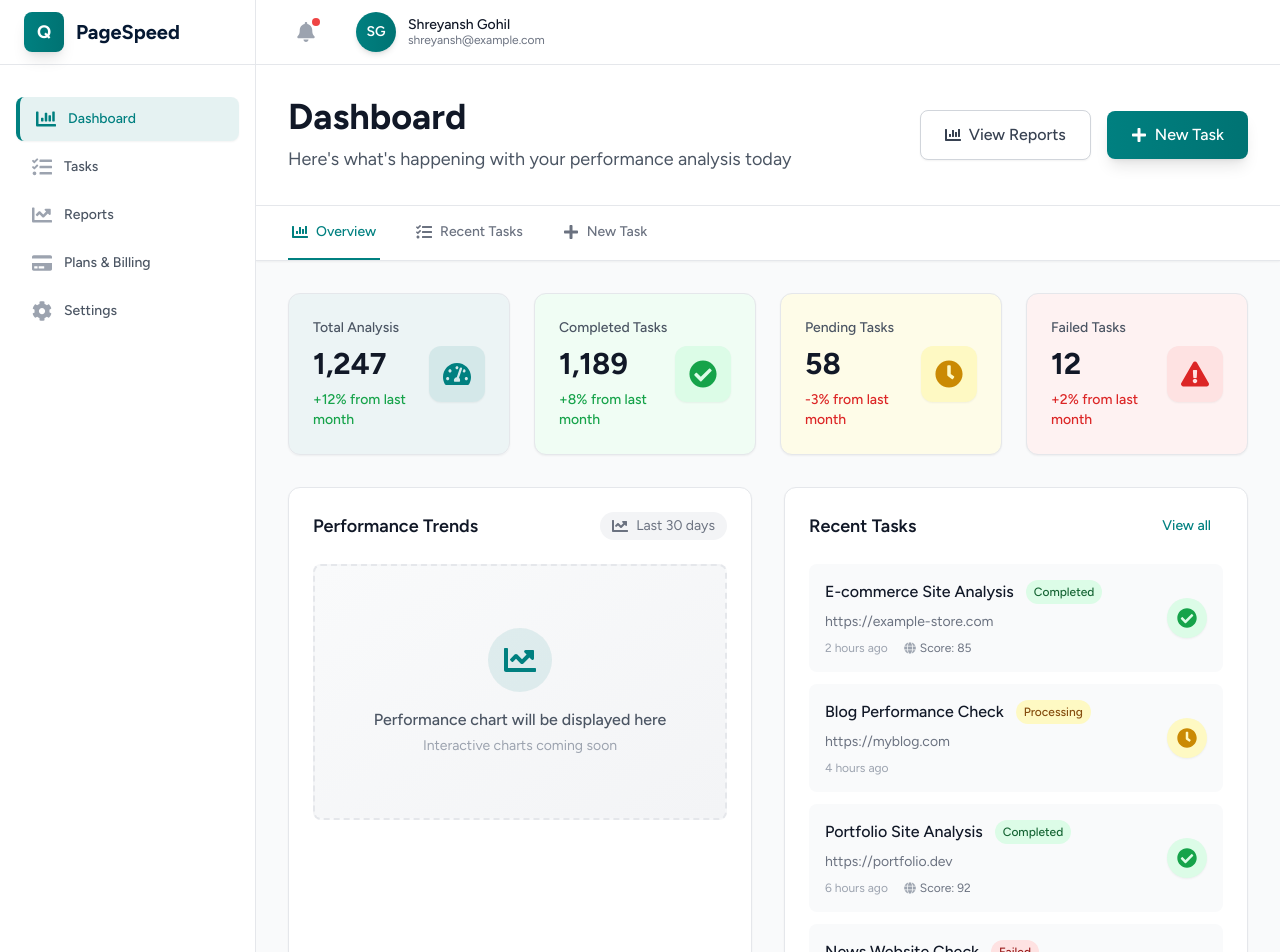
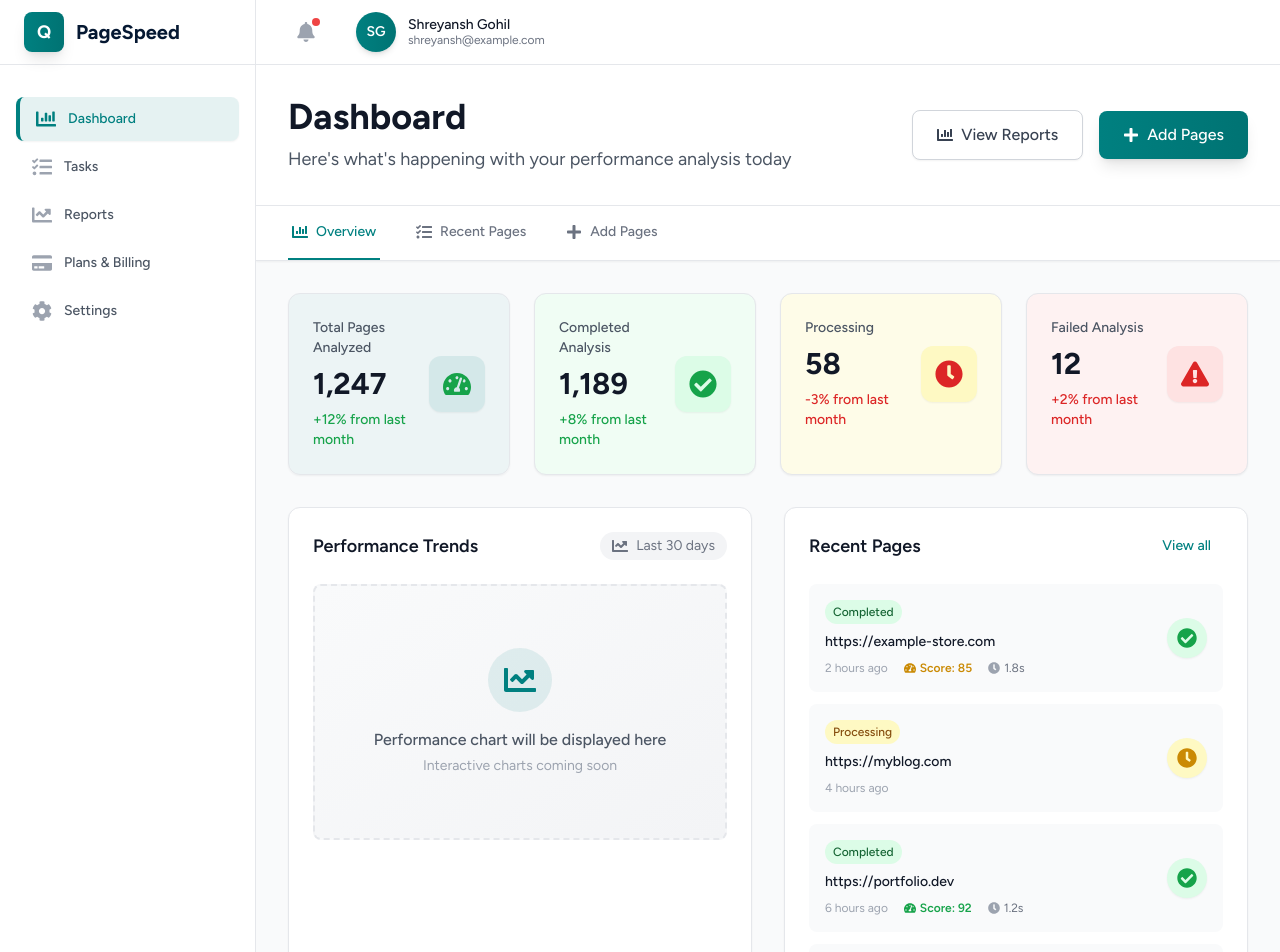
Before and after one commit to shreyanshgohil/pagematrixfrontend-new, a Next.js app: page /dashboard in a window 1280 px wide. Shown: the top 952 px of the page. Built offline with nearby package versions, Linux system fonts and the light colour scheme; no server answers.

Commit message:
feat: done

```diff
--- a/src/components/dashboard/DashboardOverview.jsx
+++ b/src/components/dashboard/DashboardOverview.jsx
@@ -11,7 +11,7 @@ import {
 const DashboardOverview = () => {
   const stats = [
     {
-      name: "Total Analysis",
+      name: "Total Pages Analyzed",
       value: "1,247",
       change: "+12% from last month",
       changeType: "positive",
@@ -21,7 +21,7 @@ const DashboardOverview = () => {
       iconBg: "bg-brand-theme/10",
     },
     {
-      name: "Completed Tasks",
+      name: "Completed Analysis",
       value: "1,189",
       change: "+8% from last month",
       changeType: "positive",
@@ -31,7 +31,7 @@ const DashboardOverview = () => {
       iconBg: "bg-green-100",
     },
     {
-      name: "Pending Tasks",
+      name: "Processing",
       value: "58",
       change: "-3% from last month",
       changeType: "negative",
@@ -41,7 +41,7 @@ const DashboardOverview = () => {
       iconBg: "bg-yellow-100",
     },
     {
-      name: "Failed Tasks",
+      name: "Failed Analysis",
       value: "12",
       change: "+2% from last month",
       changeType: "negative",
@@ -55,34 +55,34 @@ const DashboardOverview = () => {
   const recentTasks = [
     {
       id: 1,
-      title: "E-commerce Site Analysis",
       url: "https://example-store.com",
       status: "completed",
-      score: 85,
+      performanceScore: 85,
+      loadTime: "1.8s",
       date: "2 hours ago",
     },
     {
       id: 2,
-      title: "Blog Performance Check",
       url: "https://myblog.com",
       status: "processing",
-      score: null,
+      performanceScore: null,
+      loadTime: null,
       date: "4 hours ago",
     },
     {
       id: 3,
-      title: "Portfolio Site Analysis",
       url: "https://portfolio.dev",
       status: "completed",
-      score: 92,
+      performanceScore: 92,
+      loadTime: "1.2s",
       date: "6 hours ago",
     },
     {
       id: 4,
-      title: "News Website Check",
       url: "https://news-site.com",
       status: "failed",
-      score: null,
+      performanceScore: null,
+      loadTime: null,
       date: "8 hours ago",
     },
   ];
@@ -189,13 +189,16 @@ const DashboardOverview = () => {
           </div>
         </div>
 
-        {/* Recent Tasks */}
+        {/* Recent Pages */}
         <div className="bg-white rounded-xl shadow-sm border border-gray-200 p-6 hover:shadow-md transition-shadow duration-200">
           <div className="flex items-center justify-between mb-6">
             <h3 className="text-lg font-semibold text-gray-900">
-              Recent Tasks
+              Recent Pages
             </h3>
-            <button className="text-brand-theme hover:text-brand-theme-600 text-sm font-medium px-3 py-1 rounded-lg hover:bg-brand-theme/5 transition-colors">
+            <button
+              onClick={() => window.location.href = "/tasks-dashboard"}
+              className="text-brand-theme hover:text-brand-theme-600 text-sm font-medium px-3 py-1 rounded-lg hover:bg-brand-theme/5 transition-colors"
+            >
               View all
             </button>
           </div>
@@ -205,9 +208,8 @@ const DashboardOverview = () => {
                 key={task.id}
                 className="flex items-center justify-between p-4 bg-gray-50 rounded-lg hover:bg-gray-100 transition-colors"
               >
-                <div className="flex-1">
+                <div className="flex-1 min-w-0">
                   <div className="flex items-center space-x-3 mb-2">
-                    <h4 className="font-medium text-gray-900">{task.title}</h4>
                     <span
                       className={`px-2 py-1 rounded-full text-xs font-medium ${getStatusColor(
                         task.status
@@ -216,31 +218,45 @@ const DashboardOverview = () => {
                       {getStatusText(task.status)}
                     </span>
                   </div>
-                  <p className="text-sm text-gray-500 mb-2">{task.url}</p>
-                  <div className="flex items-center space-x-4">
+                  <p className="text-sm text-gray-900 font-medium mb-2 truncate">{task.url}</p>
+                  <div className="flex items-center space-x-4 flex-wrap">
                     <span className="text-xs text-gray-400">{task.date}</span>
-                    {task.score && (
+                    {task.performanceScore && (
                       <div className="flex items-center space-x-1">
-                        <FaGlobe className="h-3 w-3 text-gray-400" />
+                        <FaTachometerAlt className={`h-3 w-3 ${
+                          task.performanceScore >= 90 ? "text-green-600" :
+                          task.performanceScore >= 50 ? "text-yellow-600" : "text-red-600"
+                        }`} />
+                        <span className={`text-xs font-semibold ${
+                          task.performanceScore >= 90 ? "text-green-600" :
+                          task.performanceScore >= 50 ? "text-yellow-600" : "text-red-600"
+                        }`}>
+                          Score: {task.performanceScore}
+                        </span>
+                      </div>
+                    )}
+                    {task.loadTime && (
+                      <div className="flex items-center space-x-1">
+                        <FaClock className="h-3 w-3 text-gray-400" />
                         <span className="text-xs text-gray-500">
-                          Score: {task.score}
+                          {task.loadTime}
                         </span>
                       </div>
                     )}
                   </div>
                 </div>
                 {task.status === "completed" && (
-                  <div className="w-10 h-10 bg-green-100 rounded-full flex items-center justify-center shadow-sm">
+                  <div className="w-10 h-10 bg-green-100 rounded-full flex items-center justify-center shadow-sm flex-shrink-0">
                     <FaCheckCircle className="h-5 w-5 text-green-600" />
                   </div>
                 )}
                 {task.status === "processing" && (
-                  <div className="w-10 h-10 bg-yellow-100 rounded-full flex items-center justify-center shadow-sm">
+                  <div className="w-10 h-10 bg-yellow-100 rounded-full flex items-center justify-center shadow-sm flex-shrink-0">
                     <FaClock className="h-5 w-5 text-yellow-600" />
                   </div>
                 )}
                 {task.status === "failed" && (
-                  <div className="w-10 h-10 bg-red-100 rounded-full flex items-center justify-center shadow-sm">
+                  <div className="w-10 h-10 bg-red-100 rounded-full flex items-center justify-center shadow-sm flex-shrink-0">
                     <FaExclamationTriangle className="h-5 w-5 text-red-600" />
                   </div>
                 )}
@@ -262,10 +278,10 @@ const DashboardOverview = () => {
             </div>
             <div className="text-left">
               <p className="font-semibold text-gray-900 group-hover:text-brand-theme transition-colors">
-                New Analysis
+                Add Pages
               </p>
               <p className="text-sm text-gray-500">
-                Start a new performance analysis
+                Analyze new pages for speed and performance
               </p>
             </div>
           </button>
--- a/src/components/dashboard/RecentTasks.jsx
+++ b/src/components/dashboard/RecentTasks.jsx
@@ -8,6 +8,8 @@ import {
   FaDownload,
   FaFilter,
   FaPlus,
+  FaTachometerAlt,
+  FaRocket,
 } from "react-icons/fa";
 
 const RecentTasks = () => {
@@ -16,68 +18,74 @@ const RecentTasks = () => {
   const tasks = [
     {
       id: 1,
-      title: "E-commerce Site Analysis",
       url: "https://example-store.com",
       status: "completed",
-      score: 85,
+      performanceScore: 85,
+      loadTime: "1.8s",
+      lcp: "2.1s",
+      fid: "95ms",
+      cls: "0.08",
       date: "2024-01-15T10:30:00Z",
-      type: "PageSpeed Analysis",
-      urls: 1,
     },
     {
       id: 2,
-      title: "Blog Performance Check",
       url: "https://myblog.com",
       status: "processing",
-      score: null,
+      performanceScore: null,
+      loadTime: null,
+      lcp: null,
+      fid: null,
+      cls: null,
       date: "2024-01-15T08:15:00Z",
-      type: "Performance Check",
-      urls: 3,
     },
     {
       id: 3,
-      title: "Portfolio Site Analysis",
       url: "https://portfolio.dev",
       status: "completed",
-      score: 92,
+      performanceScore: 92,
+      loadTime: "1.2s",
+      lcp: "1.5s",
+      fid: "45ms",
+      cls: "0.03",
       date: "2024-01-15T06:45:00Z",
-      type: "PageSpeed Analysis",
-      urls: 1,
     },
     {
       id: 4,
-      title: "News Website Check",
       url: "https://news-site.com",
       status: "failed",
-      score: null,
+      performanceScore: null,
+      loadTime: null,
+      lcp: null,
+      fid: null,
+      cls: null,
       date: "2024-01-15T04:20:00Z",
-      type: "Performance Check",
-      urls: 5,
     },
     {
       id: 5,
-      title: "Corporate Website Analysis",
       url: "https://corporate.com",
       status: "completed",
-      score: 78,
+      performanceScore: 78,
+      loadTime: "2.5s",
+      lcp: "3.2s",
+      fid: "150ms",
+      cls: "0.15",
       date: "2024-01-14T16:30:00Z",
-      type: "PageSpeed Analysis",
-      urls: 2,
     },
     {
       id: 6,
-      title: "Landing Page Check",
       url: "https://landing.example.com",
       status: "completed",
-      score: 95,
+      performanceScore: 95,
+      loadTime: "0.9s",
+      lcp: "1.1s",
+      fid: "30ms",
+      cls: "0.02",
       date: "2024-01-14T14:15:00Z",
-      type: "Performance Check",
-      urls: 1,
     },
   ];
 
   const filters = [
-    { id: "all", label: "All Tasks", count: tasks.length },
+    { id: "all", label: "All Pages", count: tasks.length },
     {
       id: "completed",
       label: "Completed",
@@ -94,6 +102,43 @@ const RecentTasks = () => {
       count: tasks.filter((t) => t.status === "failed").length,
     },
   ];
+
+  const getPerformanceScoreColor = (score) => {
+    if (!score) return "text-gray-400";
+    if (score >= 90) return "text-green-600";
+    if (score >= 50) return "text-yellow-600";
+    return "text-red-600";
+  };
+
+  const getVitalColor = (value, type) => {
+    if (!value) return "text-gray-400";
+
+    // Extract numeric value (handles "1.8s", "45ms", "0.05" formats)
+    const numericValue = parseFloat(value.toString().replace(/[^0-9.]/g, ""));
+
+    if (type === "lcp") {
+      // LCP: Good < 2.5s, Needs Improvement 2.5-4s, Poor > 4s
+      if (numericValue < 2.5) return "text-green-600";
+      if (numericValue < 4.0) return "text-yellow-600";
+      return "text-red-600";
+    }
+
+    if (type === "fid") {
+      // FID: Good < 100ms, Needs Improvement 100-300ms, Poor > 300ms
+      if (numericValue < 100) return "text-green-600";
+      if (numericValue < 300) return "text-yellow-600";
+      return "text-red-600";
+    }
+
+    if (type === "cls") {
+      // CLS: Good < 0.1, Needs Improvement 0.1-0.25, Poor > 0.25
+      if (numericValue < 0.1) return "text-green-600";
+      if (numericValue < 0.25) return "text-yellow-600";
+      return "text-red-600";
+    }
+
+    return "text-gray-600";
+  };
 
   const filteredTasks =
     filter === "all" ? tasks : tasks.filter((task) => task.status === filter);
@@ -153,9 +198,9 @@ const RecentTasks = () => {
       {/* Header */}
       <div className="flex items-center justify-between mb-8">
         <div>
-          <h2 className="text-3xl font-bold text-gray-900">Recent Tasks</h2>
+          <h2 className="text-3xl font-bold text-gray-900">Recent Pages</h2>
           <p className="text-gray-600 mt-2 text-lg">
-            Manage and monitor your performance analysis tasks
+            View and manage your analyzed pages with performance metrics
           </p>
         </div>
         <div className="flex items-center space-x-4">
@@ -163,9 +208,12 @@ const RecentTasks = () => {
             <FaDownload className="h-4 w-4" />
             <span className="font-medium">Export</span>
           </button>
-          <button className="flex items-center space-x-2 px-6 py-3 bg-gradient-to-r from-brand-theme to-brand-theme-600 text-white rounded-lg hover:from-brand-theme-600 hover:to-brand-theme-800 transition-all duration-200 shadow-lg hover:shadow-xl">
+          <button
+            onClick={() => window.location.href = "/tasks-dashboard"}
+            className="flex items-center space-x-2 px-6 py-3 bg-gradient-to-r from-brand-theme to-brand-theme-600 text-white rounded-lg hover:from-brand-theme-600 hover:to-brand-theme-800 transition-all duration-200 shadow-lg hover:shadow-xl"
+          >
             <FaPlus className="h-4 w-4" />
-            <span className="font-medium">New Task</span>
+            <span className="font-medium">Add Pages</span>
           </button>
         </div>
       </div>
@@ -200,16 +248,19 @@ const RecentTasks = () => {
             <thead className="bg-gradient-to-r from-gray-50 to-gray-100">
               <tr>
                 <th className="px-6 py-4 text-left text-xs font-semibold text-gray-600 uppercase tracking-wider">
-                  Task
+                  Page URL
                 </th>
                 <th className="px-6 py-4 text-left text-xs font-semibold text-gray-600 uppercase tracking-wider">
                   Status
                 </th>
                 <th className="px-6 py-4 text-left text-xs font-semibold text-gray-600 uppercase tracking-wider">
-                  Score
+                  Performance Score
                 </th>
                 <th className="px-6 py-4 text-left text-xs font-semibold text-gray-600 uppercase tracking-wider">
-                  URLs
+                  Load Time
+                </th>
+                <th className="px-6 py-4 text-left text-xs font-semibold text-gray-600 uppercase tracking-wider">
+                  Core Web Vitals
                 </th>
                 <th className="px-6 py-4 text-left text-xs font-semibold text-gray-600 uppercase tracking-wider">
                   Date
@@ -225,17 +276,12 @@ const RecentTasks = () => {
                   key={task.id}
                   className="hover:bg-gray-50 transition-colors duration-150"
                 >
-                  <td className="px-6 py-5 whitespace-nowrap">
-                    <div>
-                      <div className="text-sm font-semibold text-gray-900 mb-1">
-                        {task.title}
-                      </div>
-                      <div className="text-sm text-gray-500 mb-1">
+                  <td className="px-6 py-5">
+                    <div className="flex items-center space-x-3">
+                      <FaRocket className="h-4 w-4 text-gray-400 flex-shrink-0" />
+                      <span className="text-sm font-medium text-gray-900 break-all">
                         {task.url}
-                      </div>
-                      <div className="text-xs text-gray-400 bg-gray-100 px-2 py-1 rounded-full inline-block">
-                        {task.type}
-                      </div>
+                      </span>
                     </div>
                   </td>
                   <td className="px-6 py-5 whitespace-nowrap">
@@ -251,29 +297,84 @@ const RecentTasks = () => {
                     </div>
                   </td>
                   <td className="px-6 py-5 whitespace-nowrap">
-                    {task.score ? (
+                    {task.performanceScore !== null ? (
                       <div className="flex items-center space-x-2">
-                        <div
-                          className={`w-3 h-3 rounded-full ${
-                            task.score >= 90
-                              ? "bg-green-500"
-                              : task.score >= 70
-                              ? "bg-yellow-500"
-                              : "bg-red-500"
-                          }`}
-                        ></div>
-                        <span className="text-sm font-semibold text-gray-900">
-                          {task.score}
+                        <FaTachometerAlt
+                          className={`h-4 w-4 ${getPerformanceScoreColor(
+                            task.performanceScore
+                          )}`}
+                        />
+                        <span
+                          className={`text-sm font-bold ${getPerformanceScoreColor(
+                            task.performanceScore
+                          )}`}
+                        >
+                          {task.performanceScore}
+                        </span>
+                        <span className="text-xs text-gray-500">/100</span>
+                      </div>
+                    ) : (
+                      <span className="text-sm text-gray-400">-</span>
+                    )}
+                  </td>
+                  <td className="px-6 py-5 whitespace-nowrap">
+                    {task.loadTime ? (
+                      <div className="flex items-center space-x-2">
+                        <FaClock className="h-4 w-4 text-gray-400" />
+                        <span className="text-sm font-medium text-gray-900">
+                          {task.loadTime}
                         </span>
                       </div>
                     ) : (
                       <span className="text-sm text-gray-400">-</span>
                     )}
                   </td>
-                  <td className="px-6 py-5 whitespace-nowrap">
-                    <span className="text-sm font-medium text-gray-900 bg-gray-100 px-2 py-1 rounded-full">
-                      {task.urls}
-                    </span>
+                  <td className="px-6 py-5">
+                    {task.status === "completed" ? (
+                      <div className="space-y-1">
+                        <div className="flex items-center space-x-2">
+                          <span className="text-xs font-semibold text-gray-600 w-8">
+                            LCP:
+                          </span>
+                          <span
+                            className={`text-xs font-medium ${getVitalColor(
+                              task.lcp,
+                              "lcp"
+                            )}`}
+                          >
+                            {task.lcp}
+                          </span>
+                        </div>
+                        <div className="flex items-center space-x-2">
+                          <span className="text-xs font-semibold text-gray-600 w-8">
+                            FID:
+                          </span>
+                          <span
+                            className={`text-xs font-medium ${getVitalColor(
+                              task.fid,
+                              "fid"
+                            )}`}
+                          >
+                            {task.fid}
+                          </span>
+                        </div>
+                        <div className="flex items-center space-x-2">
+                          <span className="text-xs font-semibold text-gray-600 w-8">
+                            CLS:
+                          </span>
+                          <span
+                            className={`text-xs font-medium ${getVitalColor(
+                              task.cls,
+                              "cls"
+                            )}`}
+                          >
+                            {task.cls}
+                          </span>
+                        </div>
+                      </div>
+                    ) : (
+                      <span className="text-sm text-gray-400">-</span>
+                    )}
                   </td>
                   <td className="px-6 py-5 whitespace-nowrap text-sm text-gray-500">
                     {formatDate(task.date)}
@@ -302,15 +403,15 @@ const RecentTasks = () => {
         {filteredTasks.length === 0 && (
           <div className="text-center py-16">
             <div className="w-20 h-20 bg-gray-100 rounded-full flex items-center justify-center mx-auto mb-6">
-              <FaClock className="h-10 w-10 text-gray-400" />
+              <FaTachometerAlt className="h-10 w-10 text-gray-400" />
             </div>
             <h3 className="text-xl font-semibold text-gray-900 mb-3">
-              No tasks found
+              No pages found
             </h3>
             <p className="text-gray-500 text-lg">
               {filter === "all"
-                ? "You haven't created any tasks yet."
-                : `No ${filter} tasks found.`}
+                ? "You haven't analyzed any pages yet."
+                : `No ${filter} pages found.`}
             </p>
           </div>
         )}
--- a/src/pages/dashboard.js
+++ b/src/pages/dashboard.js
@@ -14,8 +14,8 @@ const Dashboard = () => {
 
   const tabs = [
     { id: "overview", label: "Overview", icon: FaChartBar },
-    { id: "recent", label: "Recent Tasks", icon: FaTasks },
-    { id: "new", label: "New Task", icon: FaPlus },
+    { id: "recent", label: "Recent Pages", icon: FaTasks },
+    { id: "new", label: "Add Pages", icon: FaPlus },
   ];
 
   const handleTabClick = (tabId) => {
@@ -83,7 +83,7 @@ const Dashboard = () => {
                     className="flex items-center space-x-2 px-6 py-3 bg-gradient-to-r from-brand-theme to-brand-theme-600 text-white rounded-lg hover:from-brand-theme-600 hover:to-brand-theme-800 transition-all duration-200 shadow-lg hover:shadow-xl"
                   >
                     <FaPlus className="h-4 w-4" />
-                    <span className="font-medium">New Task</span>
+                    <span className="font-medium">Add Pages</span>
                   </button>
                 </div>
               </div>
```
Also changed, not shown: src/pages/plans-billing.js (+9 -9 lines), src/pages/reports.js (+7 -7 lines), src/pages/settings.js (+6 -6 lines).
